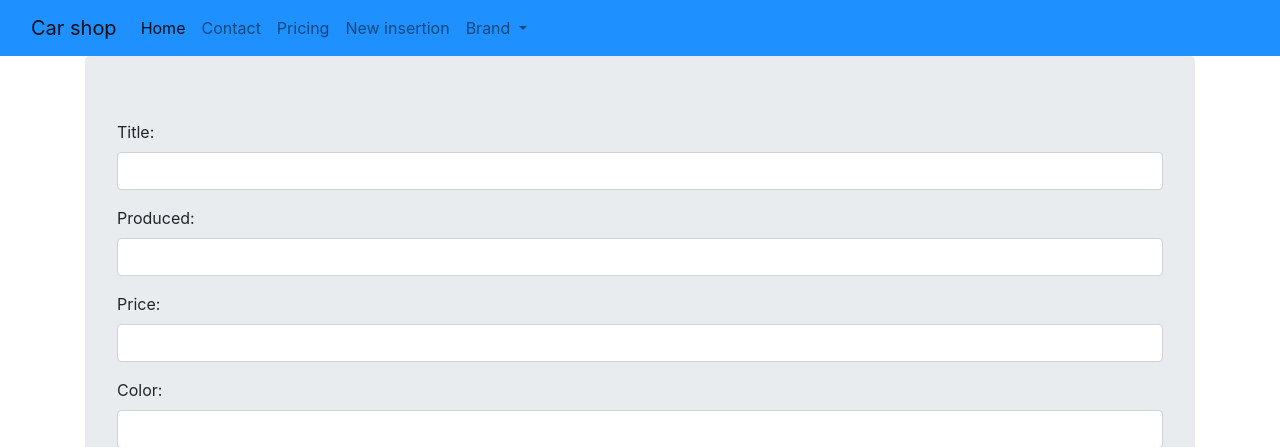
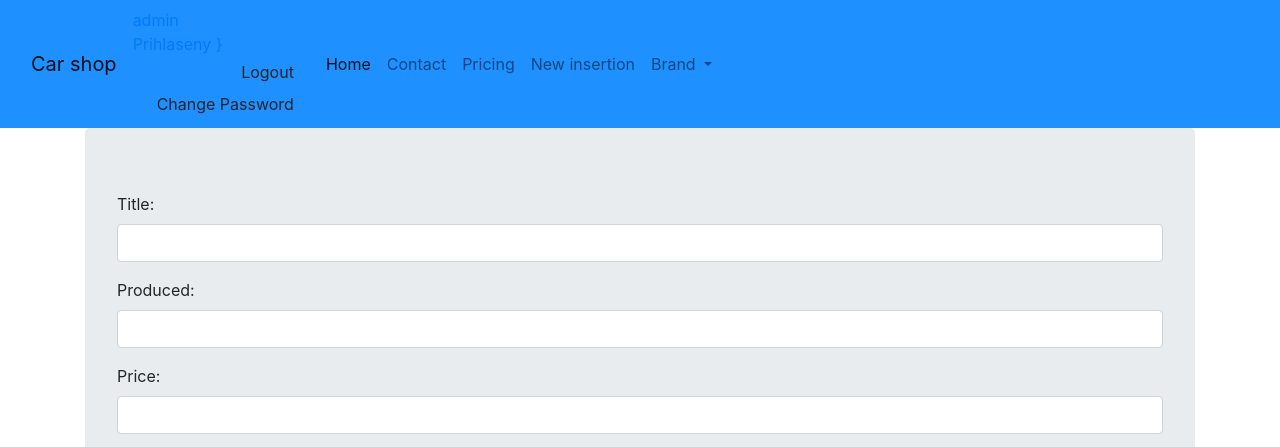
Before and after one commit to PaliVaj/e-shop, a Django app: page /create in a window 1280 px wide. Shown: the top 447 px of the page. Run offline with Django 3.2, Linux system fonts and the light colour scheme; a user stored in the database is signed in; data comes from the database, SQL or seed files in the repository; some libraries are stand-ins or nearby versions.

Commit message:
login na base.html

```diff
--- a/templates/base.html
+++ b/templates/base.html
@@ -20,6 +20,27 @@
         <button class="navbar-toggler" type="button" data-bs-toggle="collapse" data-bs-target="#navbarNavDropdown" aria-controls="navbarNavDropdown" aria-expanded="false" aria-label="Toggle navigation">
           <span class="navbar-toggler-icon"></span>
         </button>
+            <div class="navbar-nav ml-auto">
+                <div class="nav-item dropdown">
+                    {% if user.is_authenticated %}
+                        <a class=""nav-link active dropdown-toggle" href="#" data-toggle="dropdown">
+                            {% if user.first_name %}{{ user.first_name}} <br> Prihlaseny
+                            {% else %}{{ user.username}} <br> Prihlaseny
+                            {% endif %}}
+                        </a>
+                      <div class=""dropdown-menu dropdown-menu-right">
+                        <a class="dropdown-item text-right" href="{% url 'admin_logout' %}">Logout</a>
+                        <a class="dropdown-item text-right" href="{% url 'admin_password_change' %}">Change Password</a>
+                      </div>
+                    {% else %}
+                        <a class="nav-link active dropdown-toggle" href="#" data-toggle=""dropdown">Neprihlaseny</a>
+                    <div class="dropdown-menu dropdown-menu-right">
+                        <a class="dropdown-item text-right" href="{% url 'admin_login' %}">Login</a>
+                        <a class="dropdown-item text-right" href="{% url 'sign_up' %}">Sign Up</a>
+                    </div>
+                    {% endif %}
+                </div>
+            </div>
         <div class="collapse navbar-collapse" id="navbarNavDropdown">
           <ul class="navbar-nav">
             <li class="nav-item">
```
